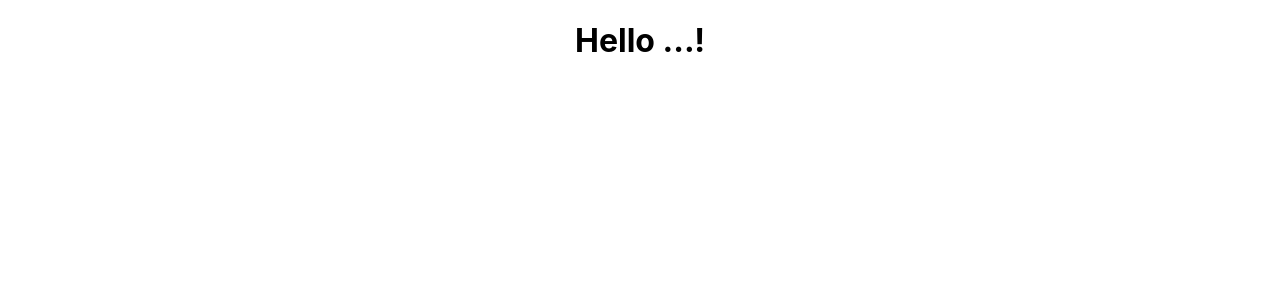
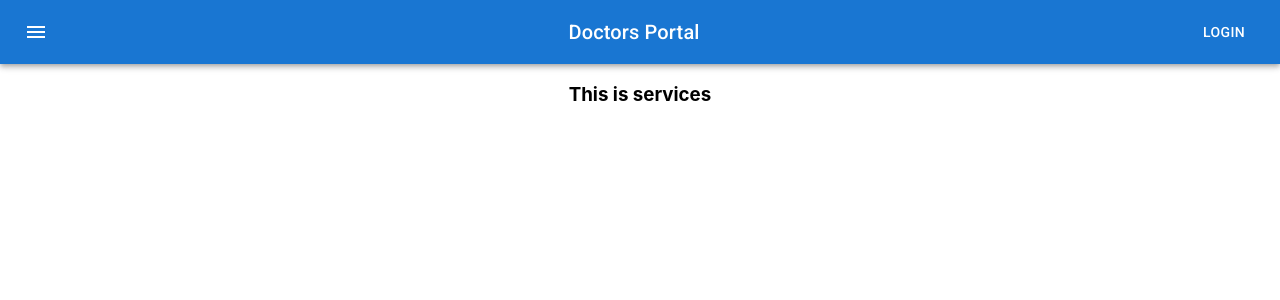
Before and after one commit to montasirazad/doctors-portal-fornt-batch-four, a React (Create React App) app: page / in a window 1280 px wide. Shown: the top 300 px of the page. Built offline with nearby package versions, Linux system fonts and the light colour scheme.

Commit message:
added nav

```diff
--- a/package.json
+++ b/package.json
@@ -3,6 +3,10 @@
   "version": "0.1.0",
   "private": true,
   "dependencies": {
+    "@emotion/react": "^11.9.0",
+    "@emotion/styled": "^11.8.1",
+    "@mui/icons-material": "^5.6.2",
+    "@mui/material": "^5.7.0",
     "@testing-library/jest-dom": "^5.14.1",
     "@testing-library/react": "^13.0.0",
     "@testing-library/user-event": "^13.2.1",
--- a/public/index.html
+++ b/public/index.html
@@ -1,20 +1,20 @@
 <!DOCTYPE html>
 <html lang="en">
+
 <head>
   <meta charset="utf-8" />
   <link rel="icon" href="%PUBLIC_URL%/favicon.ico" />
   <meta name="viewport" content="width=device-width, initial-scale=1" />
   <meta name="theme-color" content="#000000" />
-    <meta
-      name="description"
-      content="Web site created using create-react-app"
-    />
+  <meta name="description" content="Web site created using create-react-app" />
   <link rel="apple-touch-icon" href="%PUBLIC_URL%/logo192.png" />
   <!--
       manifest.json provides metadata used when your web app is installed on a
       user's mobile device or desktop. See https://developers.google.com/web/fundamentals/web-app-manifest/
     -->
   <link rel="manifest" href="%PUBLIC_URL%/manifest.json" />
+  <link rel="stylesheet" href="https://fonts.googleapis.com/css?family=Roboto:300,400,500,700&display=swap" />
+
   <!--
       Notice the use of %PUBLIC_URL% in the tags above.
       It will be replaced with the URL of the `public` folder during the build.
@@ -26,6 +26,7 @@
     -->
   <title>React App</title>
 </head>
+
 <body>
   <noscript>You need to enable JavaScript to run this app.</noscript>
   <div id="root"></div>
@@ -40,4 +41,5 @@
       To create a production bundle, use `npm run build` or `yarn build`.
     -->
 </body>
+
 </html>
--- a/src/App.js
+++ b/src/App.js
@@ -1,9 +1,14 @@
+import { Route, Routes } from 'react-router-dom';
 import './App.css';
+import Home from './Pages/Home/Home';
 
 function App() {
   return (
-    <div className="App">
-       <h1>Hello ...!</h1>
+    <div className='App'>
+      <Routes>
+        <Route path='/' element={<Home />} />
+        <Route path='/home' element={<Home />} />
+      </Routes>
     </div>
   );
 }
--- /dev/null
+++ b/src/Pages/Home/Home.js
@@ -0,0 +1,15 @@
+import React from 'react';
+import Navigation from '../Shared/Navigation/Navigation';
+import Services from './Services/Services';
+
+const Home = () => {
+    return (
+        <div>
+            <Navigation />
+            <Services/>
+
+        </div>
+    );
+};
+
+export default Home;
--- /dev/null
+++ b/src/Pages/Home/Services/Services.js
@@ -0,0 +1,11 @@
+import React from 'react';
+
+const Services = () => {
+    return (
+        <div>
+            <h3>This is services</h3>
+        </div>
+    );
+};
+
+export default Services;
--- /dev/null
+++ b/src/Pages/Shared/Navigation/Navigation.js
@@ -0,0 +1,33 @@
+import React from 'react';
+import AppBar from '@mui/material/AppBar';
+import Box from '@mui/material/Box';
+import Toolbar from '@mui/material/Toolbar';
+import Typography from '@mui/material/Typography';
+import Button from '@mui/material/Button';
+import IconButton from '@mui/material/IconButton';
+import MenuIcon from '@mui/icons-material/Menu';
+const Navigation = () => {
+    return (
+        <Box sx={{ flexGrow: 1 }}>
+            <AppBar position="static">
+                <Toolbar>
+                    <IconButton
+                        size="large"
+                        edge="start"
+                        color="inherit"
+                        aria-label="menu"
+                        sx={{ mr: 2 }}
+                    >
+                        <MenuIcon />
+                    </IconButton>
+                    <Typography variant="h6" component="div" sx={{ flexGrow: 1 }}>
+                        Doctors Portal
+                    </Typography>
+                    <Button color="inherit">Login</Button>
+                </Toolbar>
+            </AppBar>
+        </Box>
+    );
+};
+
+export default Navigation;
```
Also changed, not shown: 2 other files (tests, documents, lock files or other folders). Lines whose indentation alone changed are shown as unchanged.
